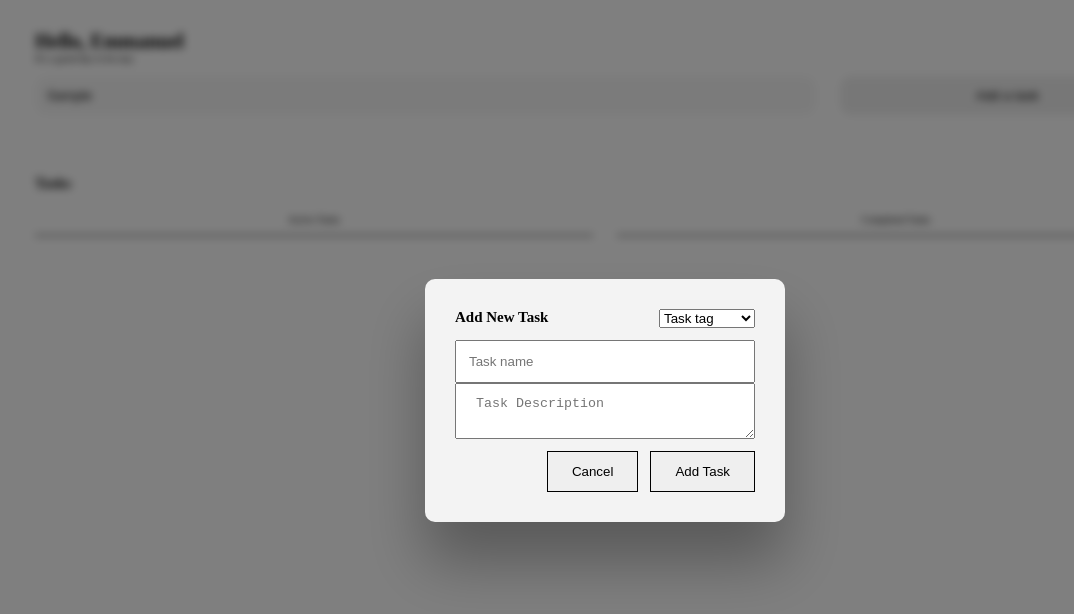
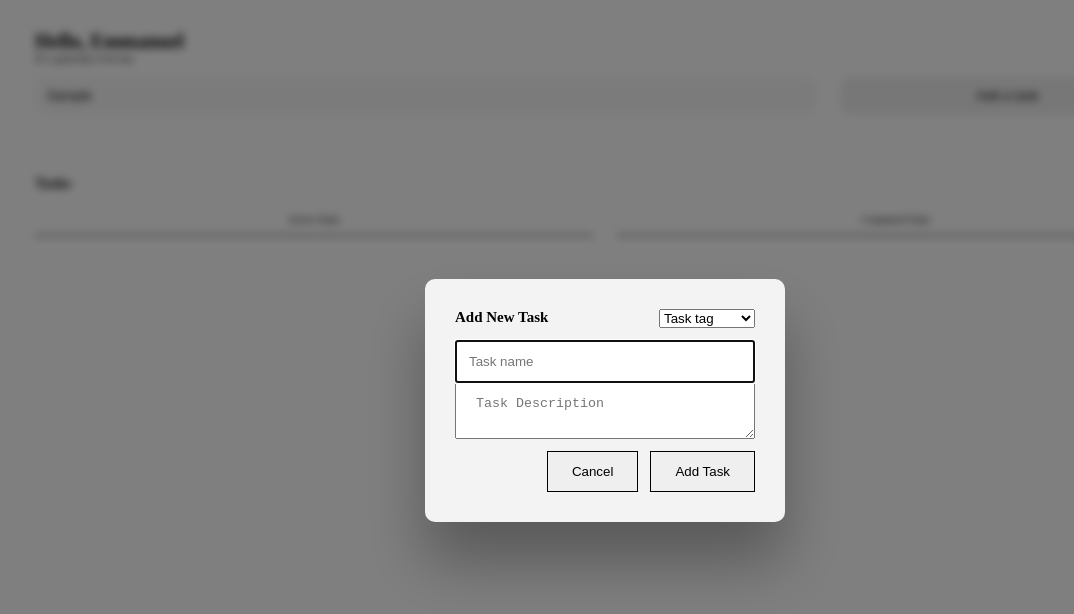
Before and after one commit to cemmanuelonyema/tasy, a React (Vite) app: page / in a window 1280 px wide. Both pictures are taken after typing "Sample" into the empty fields and a click on the button "Add a task". Shown: the top 614 px of the page, without its empty margins (35-1109 px from the left). Built offline with nearby package versions, Linux system fonts and the light colour scheme.

Commit message:
use ref to focus on the title field on modal open

```diff
--- a/src/components/layout/modal/Modal.tsx
+++ b/src/components/layout/modal/Modal.tsx
@@ -2,7 +2,7 @@
 import React, { Fragment } from "react";
 import { useSelector } from "react-redux";
 import "./modal.css";
-import { ModalBox } from "./modalbox/ModalBox";
+import { Taskform } from "./taskform/Taskform";
 import { selectIsModalOpen } from "../../../redux/slices/taskSlice";
 
 export const Modal: React.FC = () => {
@@ -14,7 +14,7 @@ export const Modal: React.FC = () => {
     <Fragment>
       {isModalOpen && (
         <section className="overlay">
-          <ModalBox />
+          <Taskform />
         </section>
       )}
     </Fragment>
--- a/src/components/layout/modal/modalbox/ModalBox.tsx
+++ b/src/components/layout/modal/taskform/Taskform.tsx
@@ -1,8 +1,9 @@
 //imports
-import { useState, useEffect } from "react";
+import { useState, useEffect, useRef } from "react";
 import { nanoid } from "@reduxjs/toolkit";
 import { useDispatch, useSelector } from "react-redux";
-import "./modalbox.css";
+import { TaskModel } from "../../../../model/model";
+import "./taskform.css";
 import {
   addTask,
   selectCurrentTask,
@@ -10,13 +11,16 @@ import {
   updateTask,
 } from "../../../../redux/slices/taskSlice";
 
-export const ModalBox: React.FC = () => {
+export const Taskform: React.FC = () => {
+  //hooks
   const currentTask = useSelector(selectCurrentTask);
   const dispatch = useDispatch();
+  //refs
+  const taskTitle = useRef<HTMLInputElement>(null);
 
   //local state
-  const [task, setTask] = useState({
-    id: null,
+  const [task, setTask] = useState<TaskModel>({
+    id: "",
     title: "",
     description: "",
     tag: "",
@@ -47,7 +51,7 @@ export const ModalBox: React.FC = () => {
 
     //then empty task state for next task
     setTask({
-      id: null,
+      id: "",
       title: "",
       description: "",
       tag: "",
@@ -76,12 +80,14 @@ export const ModalBox: React.FC = () => {
     currentTask !== null
       ? setTask(currentTask)
       : setTask({
-          id: null,
+          id: "",
           title: "",
           description: "",
           tag: "",
           completed: false,
         });
+
+    taskTitle.current?.focus();
   }, [currentTask]);
 
   //return
@@ -100,6 +106,7 @@ export const ModalBox: React.FC = () => {
         </div>
         <div>
           <input
+            ref={taskTitle}
             type="text"
             placeholder="Task name"
             value={title}
--- a/src/redux/store.ts
+++ b/src/redux/store.ts
@@ -1,4 +1,5 @@
 import { configureStore, combineReducers } from "@reduxjs/toolkit";
+import storage from "redux-persist/lib/storage";
 import {
   persistStore,
   persistReducer,
@@ -9,7 +10,6 @@ import {
   PURGE,
   REGISTER,
 } from "redux-persist";
-import storage from "redux-persist/lib/storage";
 
 //Slices import
 import taskSlice from "./slices/taskSlice";
```
Also changed, not shown: src/components/layout/modal/taskform/taskform.css (renamed from src/components/layout/modal/modalbox/modalbox.css).
